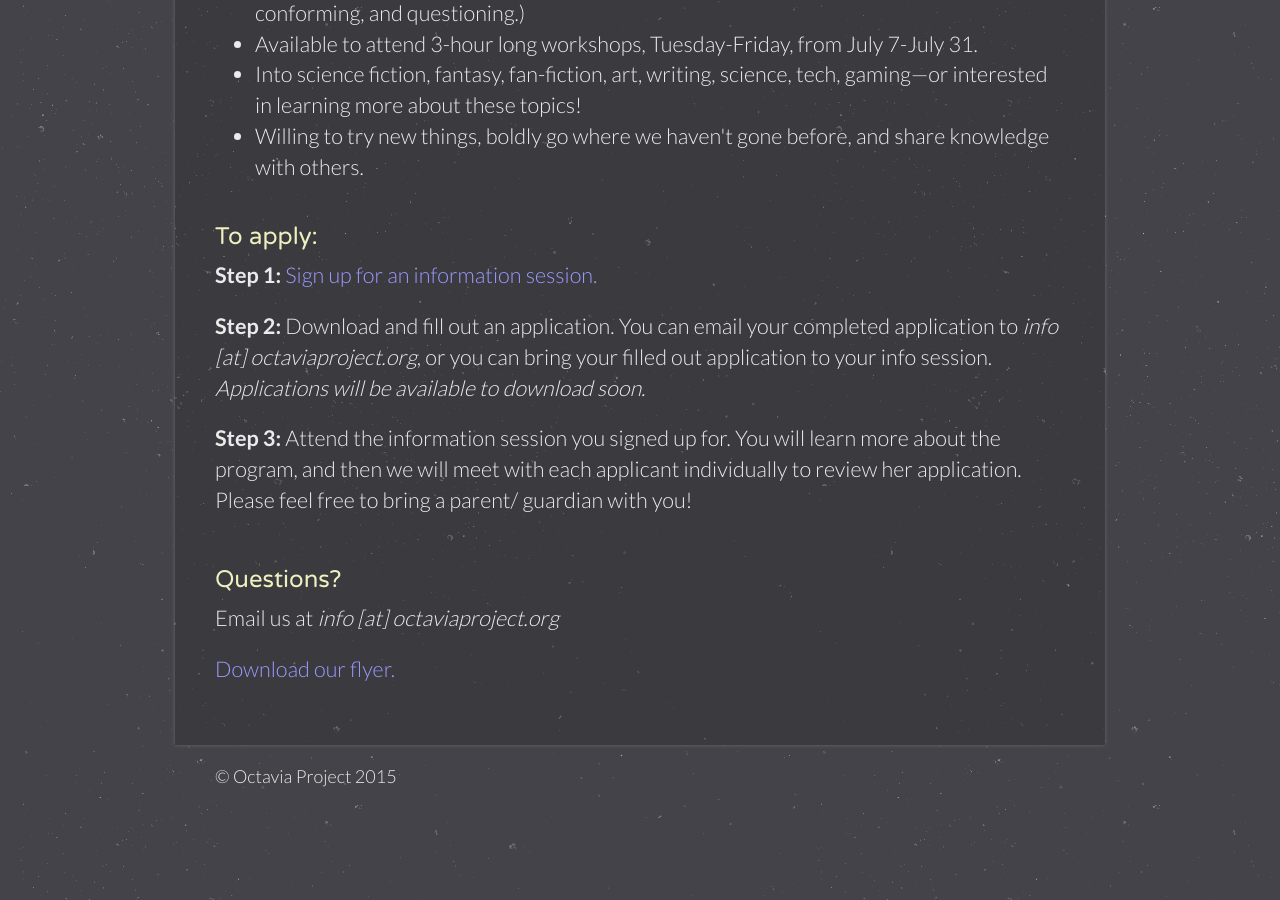
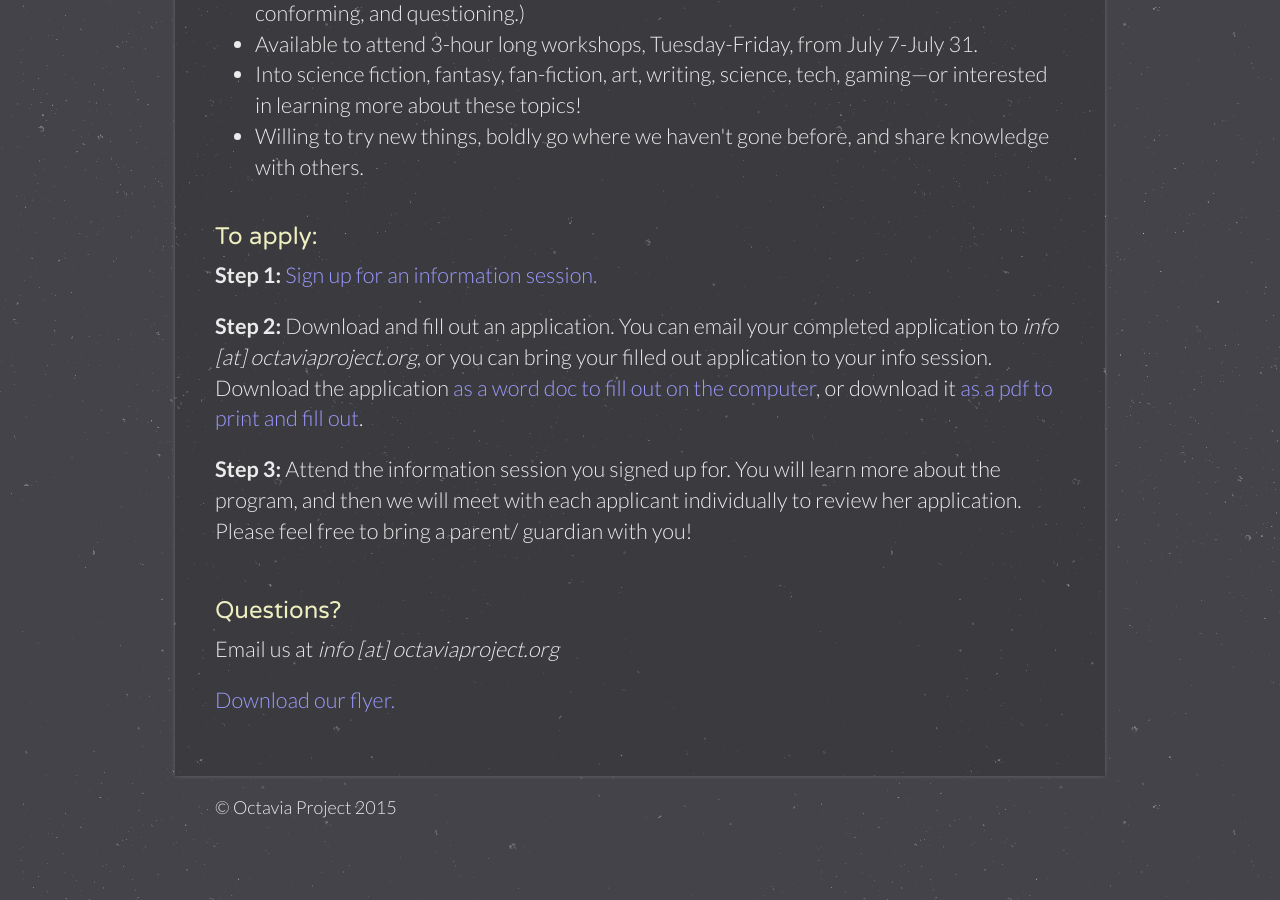
Before and after one commit to OctaviaProject/octaviaproject.github.io, a Jekyll site: the page built from join.html, in a window 1280 px wide and 900 px high, scrolled down 1017 px. Built offline with Jekyll 4.4.1, drawn with Linux system fonts in a browser that asks for light colours.

Commit message:
Added links to download two versions of the app

```diff
--- a/join.html
+++ b/join.html
@@ -47,9 +47,13 @@
       <h3>To apply:</h3>
       <p><b>Step 1:</b> <a target="_blank" href="http://www.signupgenius.com/go/20f054fafaf2da7fc1-information">
       Sign up for an information session.</a> </p>
+
       <p><b>Step 2:</b> Download and fill out an application. You can email your completed
       application to <i>info [at] octaviaproject.org</i>, or you can bring your filled out application
-      to your info session. <i>Applications will be available to download soon.</i></p>
+      to your info session. Download the application <a href="assets/OP Application for Summer 2015 copy.docx">
+      as a word doc to fill out on the computer</a>, or download it <a href="assets/OP Application for Summer 2015 copy.pdf">
+      as a pdf to print and fill out</a>.</p>
+
       <p><b>Step 3:</b> Attend the information session you signed up for. You will learn more about the
       program, and then we will meet with each applicant individually to review her application.
       Please feel free to bring a parent/ guardian with you!</p>
```
